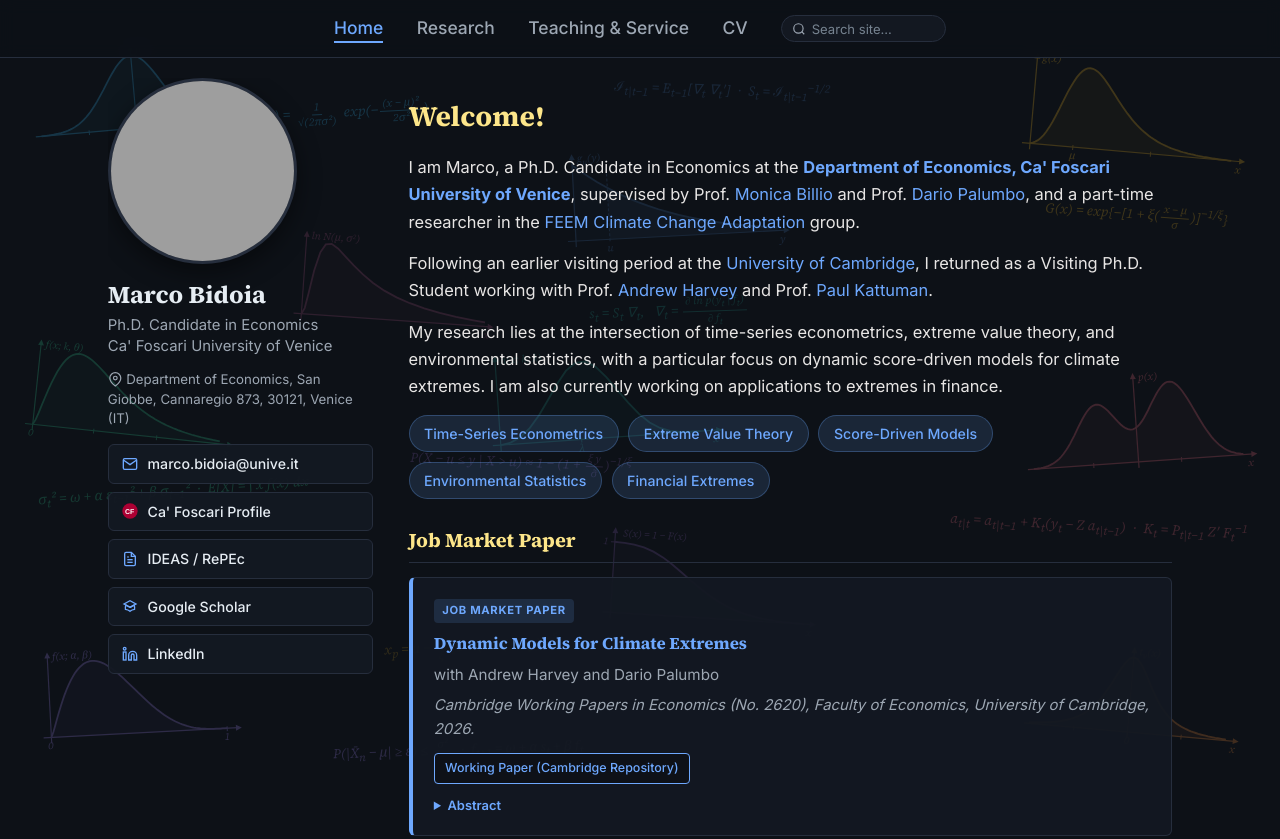
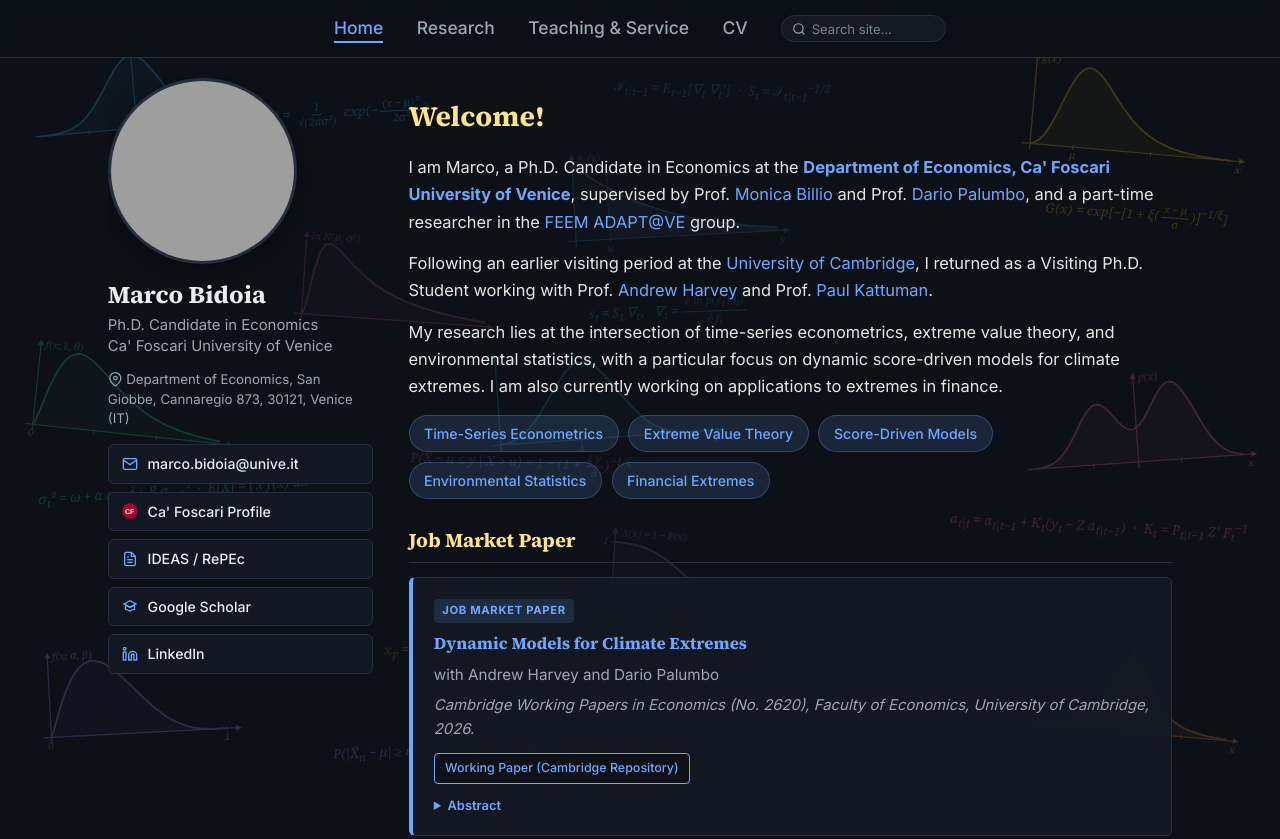
Before and after one commit to marcobidoia98/marcobidoia98.github.io, a plain HTML site: page index.html in a window 1280 px wide. Shown: the top 839 px of the page. Drawn offline with Linux system fonts and the light colour scheme; grey boxes are pictures that could not be loaded.

Commit message:
Update index.html

```diff
--- a/index.html
+++ b/index.html
@@ -483,7 +483,7 @@
       <div id="tab-home" class="tab-panel active">
         <section class="lead-bio">
           <h1>Welcome!</h1>
-          <p>I am Marco, a Ph.D. Candidate in Economics at the <strong><a href="https://www.unive.it/web/en/64/home" target="_blank" rel="noopener">Department of Economics, Ca' Foscari University of Venice</a></strong>, supervised by Prof. <a href="https://www.unive.it/web/en/19197/people/5590940?cHash=bfc4f6d715ce66121cedea7a95077b7ad70376b4c36d26b09a243b48f3565f6b" target="_blank" rel="noopener">Monica Billio</a> and Prof. <a href="https://www.unive.it/web/en/19197/people/22437798?cHash=5afd28a4b089ca2b745f5bc206cbdf130a22657ae8ac4c920e6a9fdee21fb7bf" target="_blank" rel="noopener">Dario Palumbo</a>, and a part-time researcher in the <a href="https://www.feem.it/ricerca/programmi/climate-change-adaptation/" target="_blank" rel="noopener">FEEM Climate Change Adaptation </a> group.</p>
+          <p>I am Marco, a Ph.D. Candidate in Economics at the <strong><a href="https://www.unive.it/web/en/64/home" target="_blank" rel="noopener">Department of Economics, Ca' Foscari University of Venice</a></strong>, supervised by Prof. <a href="https://www.unive.it/web/en/19197/people/5590940?cHash=bfc4f6d715ce66121cedea7a95077b7ad70376b4c36d26b09a243b48f3565f6b" target="_blank" rel="noopener">Monica Billio</a> and Prof. <a href="https://www.unive.it/web/en/19197/people/22437798?cHash=5afd28a4b089ca2b745f5bc206cbdf130a22657ae8ac4c920e6a9fdee21fb7bf" target="_blank" rel="noopener">Dario Palumbo</a>, and a part-time researcher in the <a href="https://www.feem.it/ricerca/programmi/climate-change-adaptation/" target="_blank" rel="noopener">FEEM ADAPT@VE </a> group.</p>
           <p>Following an earlier visiting period at the <a href="https://www.econ.cam.ac.uk/" target="_blank" rel="noopener">University of Cambridge</a>, I returned as a Visiting Ph.D. Student working with Prof. <a href="https://en.wikipedia.org/wiki/Andrew_C._Harvey" target="_blank" rel="noopener">Andrew Harvey</a> and Prof. <a href="https://www.jbs.cam.ac.uk/people/paul-kattuman/" target="_blank" rel="noopener">Paul Kattuman</a>.</p>
           <p>My research lies at the intersection of time-series econometrics, extreme value theory, and environmental statistics, with a particular focus on dynamic score-driven models for climate extremes. I am also currently working on applications to extremes in finance.</p>
           <div class="tag-list"><span class="tag">Time-Series Econometrics</span><span class="tag">Extreme Value Theory</span><span class="tag">Score-Driven Models</span><span class="tag">Environmental Statistics</span><span class="tag">Financial Extremes</span></div>
```
